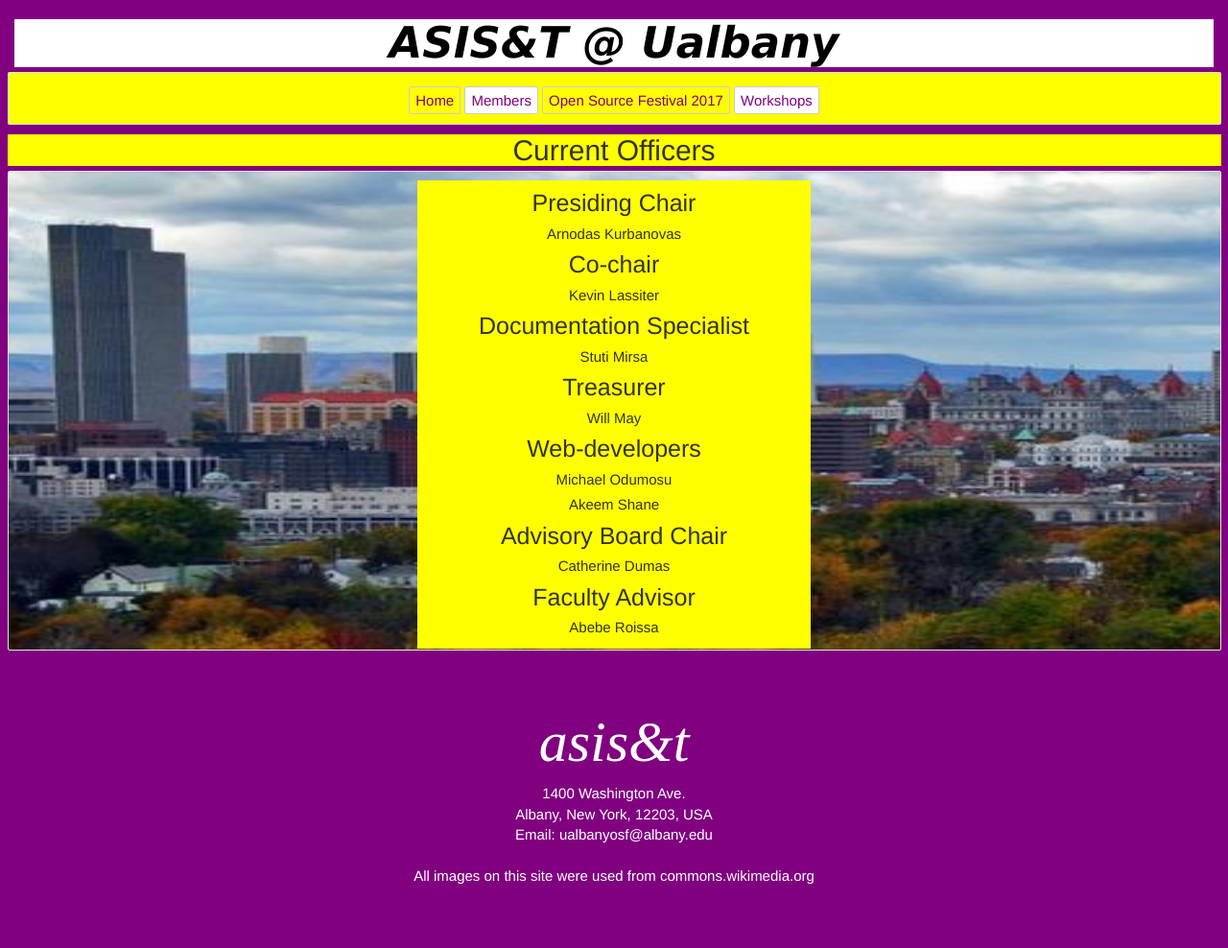
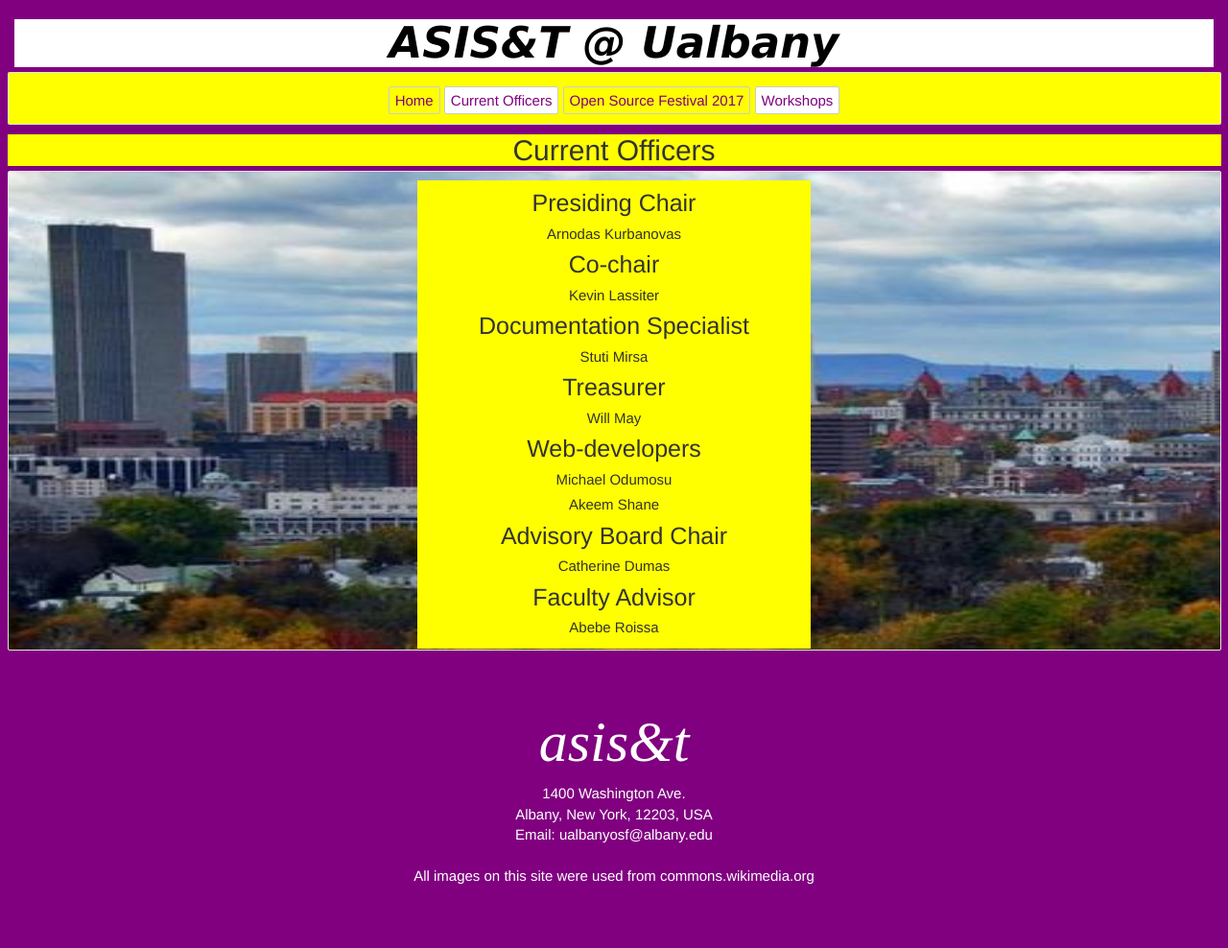
Before and after one commit to UAlbanyASIST/UAlbanyASIST.github.io, a plain HTML site: page members.html in a window 1280 px wide. Shown: the whole page at 96% size. Drawn offline with nearby package versions, Linux system fonts and the light colour scheme.

Commit message:
Update members.html

```diff
--- a/members.html
+++ b/members.html
@@ -27,7 +27,7 @@
 <div class="well well-sm"  style ="background-color:yellow; text-align:center; fill-opacity:.1" >
 <h2>
     <a href = "./index.html"> <button id = "orange" class="btn btn-default"  style = "font-size: 30px; background-color: yellow; color:purple;" onmouseover = "edit(0);" onmouseleave = "reset(0);" >Home <br /></button></a>
-    <a href = "./members.html"><button id = "orange" class="btn btn-default" style = "font-size: 30px; color:purple;" onmouseover = "edit(1);" onmouseleave = "reset(1);"> Members<br /></button></a>
+    <a href = "./members.html"><button id = "orange" class="btn btn-default" style = "font-size: 30px; color:purple;" onmouseover = "edit(1);" onmouseleave = "reset(1);"> Current Officers<br /></button></a>
     <a href = "./OSF.html"><button id = "orange" class="btn btn-default" style = "font-size: 30px; background-color: yellow; color:purple;" onmouseover = "edit(2);" onmouseleave = "reset(2);">Open Source Festival 2017  <br/></button></a>
     <a href = "./workshops.html"><button id = "orange" class="btn btn-default" style = "font-size: 30px; color:purple;" onmouseover = "edit(3);" onmouseleave = "reset(3);"> Workshops <br/></button></a>
 </h2>
```
